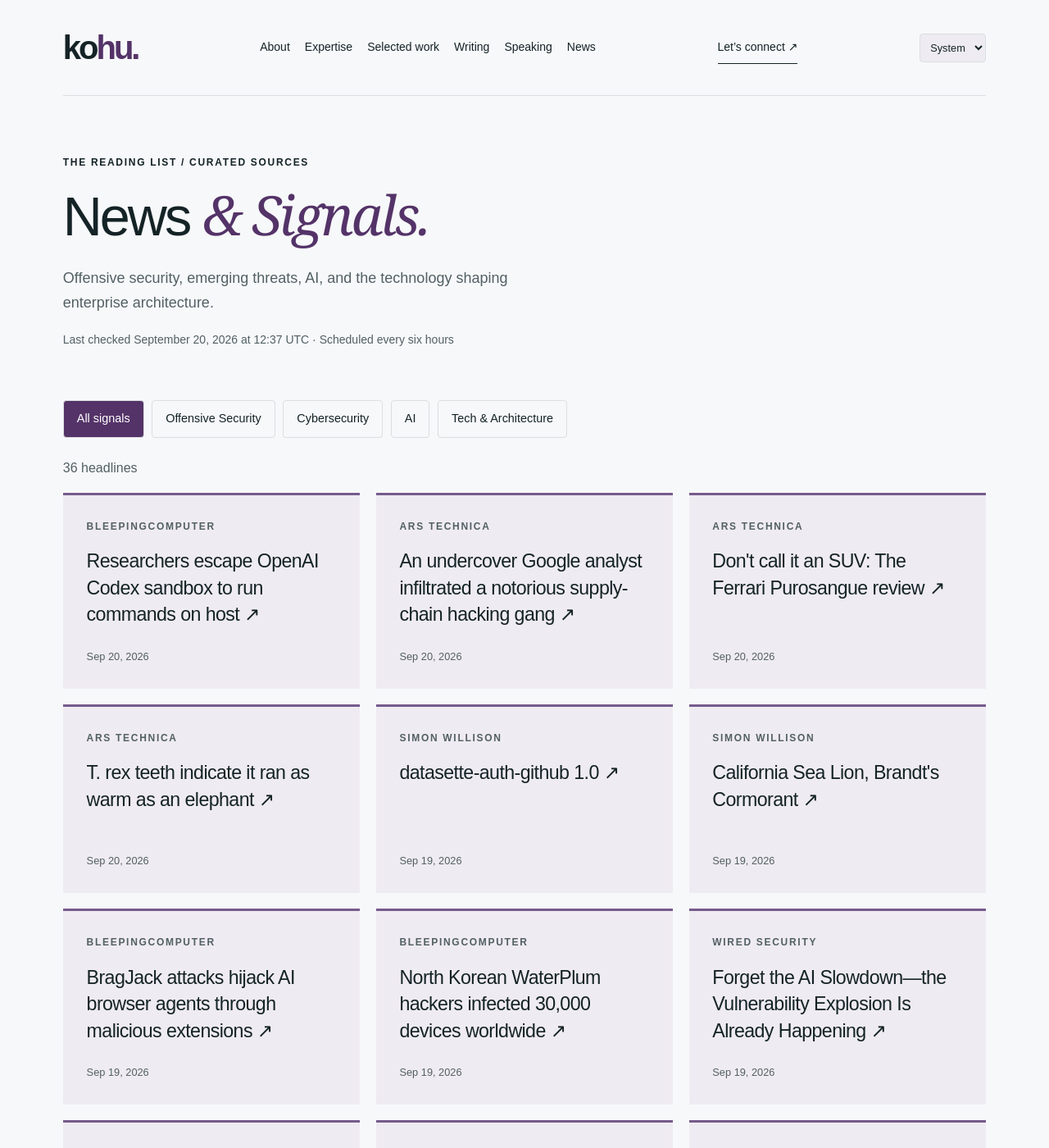
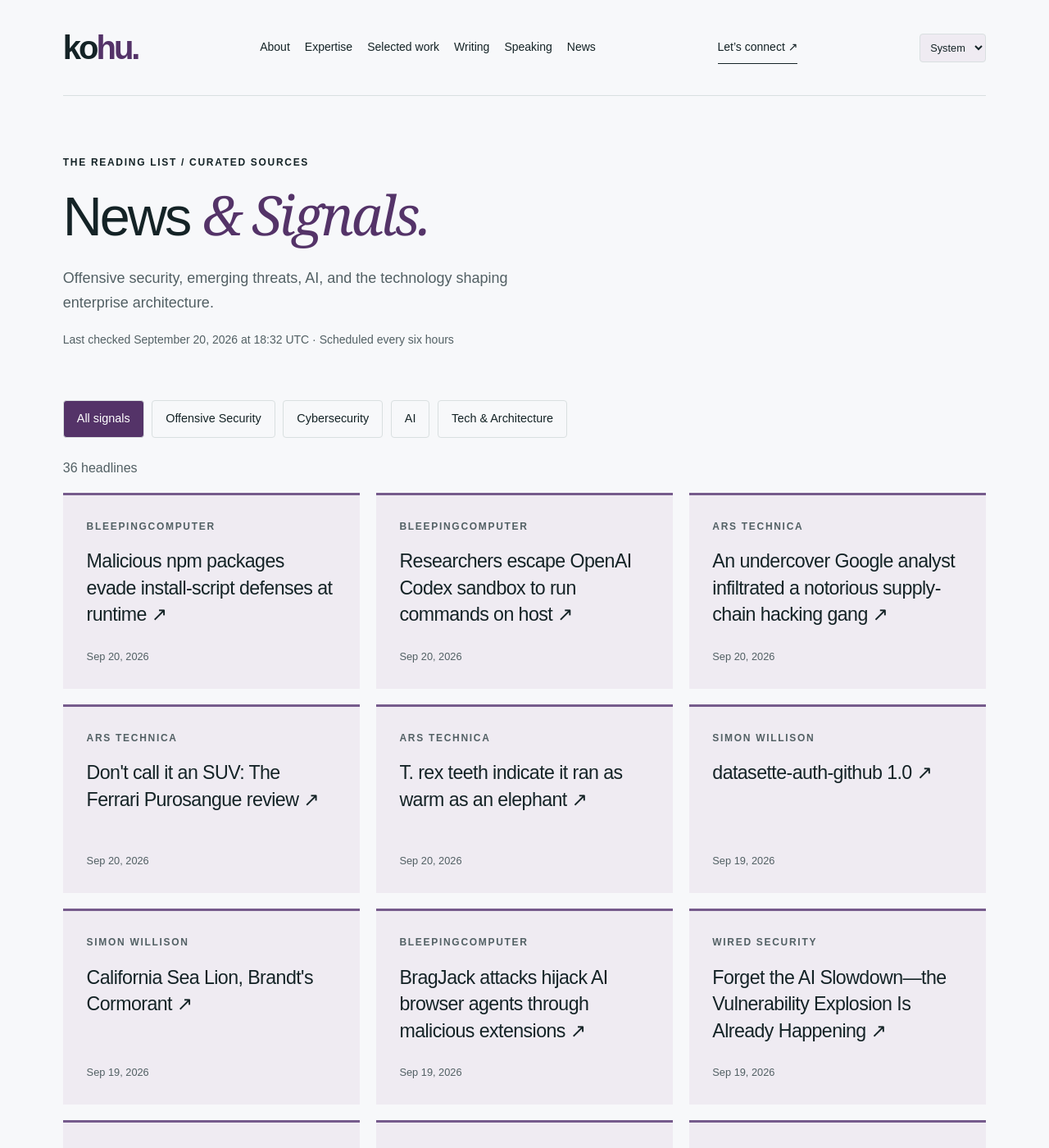
Before and after one commit to hntk/hntk.github.io, a Jekyll site: the page built from news/index.html, in a window 1280 px wide and 1400 px high. Shown: the whole window at 82% size. Built offline with Jekyll 4.4.1, drawn with Linux system fonts in a browser that asks for light colours; part of the change alters nothing that is shown.

Commit message:
Refresh News and Signals

```diff
--- a/_data/news.json
+++ b/_data/news.json
@@ -1,6 +1,14 @@
 {
-  "updated": "2026-09-20T12:37:31.695957+00:00",
+  "updated": "2026-09-20T18:32:25.436702+00:00",
   "items": [
+    {
+      "title": "Malicious npm packages evade install-script defenses at runtime",
+      "url": "https://www.bleepingcomputer.com/news/security/malicious-npm-packages-evade-install-script-defenses-at-runtime/",
+      "published": "2026-09-20T14:11:21+00:00",
+      "source": "BleepingComputer",
+      "source_id": "bleepingcomputer",
+      "category": "cybersecurity"
+    },
     {
       "title": "Researchers escape OpenAI Codex sandbox to run commands on host",
       "url": "https://www.bleepingcomputer.com/news/security/researchers-escape-openai-codex-sandbox-to-run-commands-on-host/",
@@ -53,14 +61,6 @@
       "title": "BragJack attacks hijack AI browser agents through malicious extensions",
       "url": "https://www.bleepingcomputer.com/news/security/bragjack-attacks-hijack-ai-browser-agents-through-malicious-extensions/",
       "published": "2026-09-19T14:56:31+00:00",
-      "source": "BleepingComputer",
-      "source_id": "bleepingcomputer",
-      "category": "cybersecurity"
-    },
-    {
-      "title": "North Korean WaterPlum hackers infected 30,000 devices worldwide",
-      "url": "https://www.bleepingcomputer.com/news/security/north-korean-waterplum-hackers-infected-30-000-devices-worldwide/",
-      "published": "2026-09-19T14:05:15+00:00",
       "source": "BleepingComputer",
       "source_id": "bleepingcomputer",
       "category": "cybersecurity"
@@ -295,79 +295,79 @@
       "id": "ars-technica",
       "name": "Ars Technica",
       "status": "ok",
-      "last_success": "2026-09-20T12:37:31.695957+00:00"
+      "last_success": "2026-09-20T18:32:25.436702+00:00"
     },
     {
       "id": "bleepingcomputer",
       "name": "BleepingComputer",
       "status": "ok",
-      "last_success": "2026-09-20T12:37:31.695957+00:00"
+      "last_success": "2026-09-20T18:32:25.436702+00:00"
     },
     {
       "id": "cloudflare",
       "name": "Cloudflare",
       "status": "ok",
-      "last_success": "2026-09-20T12:37:31.695957+00:00"
+      "last_success": "2026-09-20T18:32:25.436702+00:00"
     },
     {
       "id": "dark-reading",
       "name": "Dark Reading",
       "status": "ok",
-      "last_success": "2026-09-20T12:37:31.695957+00:00"
+      "last_success": "2026-09-20T18:32:25.436702+00:00"
     },
     {
       "id": "hugging-face",
       "name": "Hugging Face",
       "status": "ok",
-      "last_success": "2026-09-20T12:37:31.695957+00:00"
+      "last_success": "2026-09-20T18:32:25.436702+00:00"
     },
     {
       "id": "microsoft-research",
       "name": "Microsoft Research",
       "status": "ok",
-      "last_success": "2026-09-20T12:37:31.695957+00:00"
+      "last_success": "2026-09-20T18:32:25.436702+00:00"
     },
     {
       "id": "nvidia",
       "name": "NVIDIA",
       "status": "ok",
-      "last_success": "2026-09-20T12:37:31.695957+00:00"
+      "last_success": "2026-09-20T18:32:25.436702+00:00"
     },
     {
       "id": "portswigger",
       "name": "PortSwigger Research",
       "status": "ok",
-      "last_success": "2026-09-20T12:37:31.695957+00:00"
+      "last_success": "2026-09-20T18:32:25.436702+00:00"
     },
     {
       "id": "schneier",
       "name": "Schneier on Security",
       "status": "ok",
-      "last_success": "2026-09-20T12:37:31.695957+00:00"
+      "last_success": "2026-09-20T18:32:25.436702+00:00"
     },
     {
       "id": "simon-willison",
       "name": "Simon Willison",
       "status": "ok",
-      "last_success": "2026-09-20T12:37:31.695957+00:00"
+      "last_success": "2026-09-20T18:32:25.436702+00:00"
     },
     {
       "id": "specterops",
       "name": "SpecterOps",
       "status": "ok",
-      "last_success": "2026-09-20T12:37:31.695957+00:00"
+      "last_success": "2026-09-20T18:32:25.436702+00:00"
     },
     {
       "id": "trail-of-bits",
       "name": "Trail of Bits",
       "status": "ok",
-      "last_success": "2026-09-20T12:37:31.695957+00:00"
+      "last_success": "2026-09-20T18:32:25.436702+00:00"
     },
     {
       "id": "wired",
       "name": "WIRED Security",
       "status": "ok",
-      "last_success": "2026-09-20T12:37:31.695957+00:00"
+      "last_success": "2026-09-20T18:32:25.436702+00:00"
     }
   ]
 }
```
